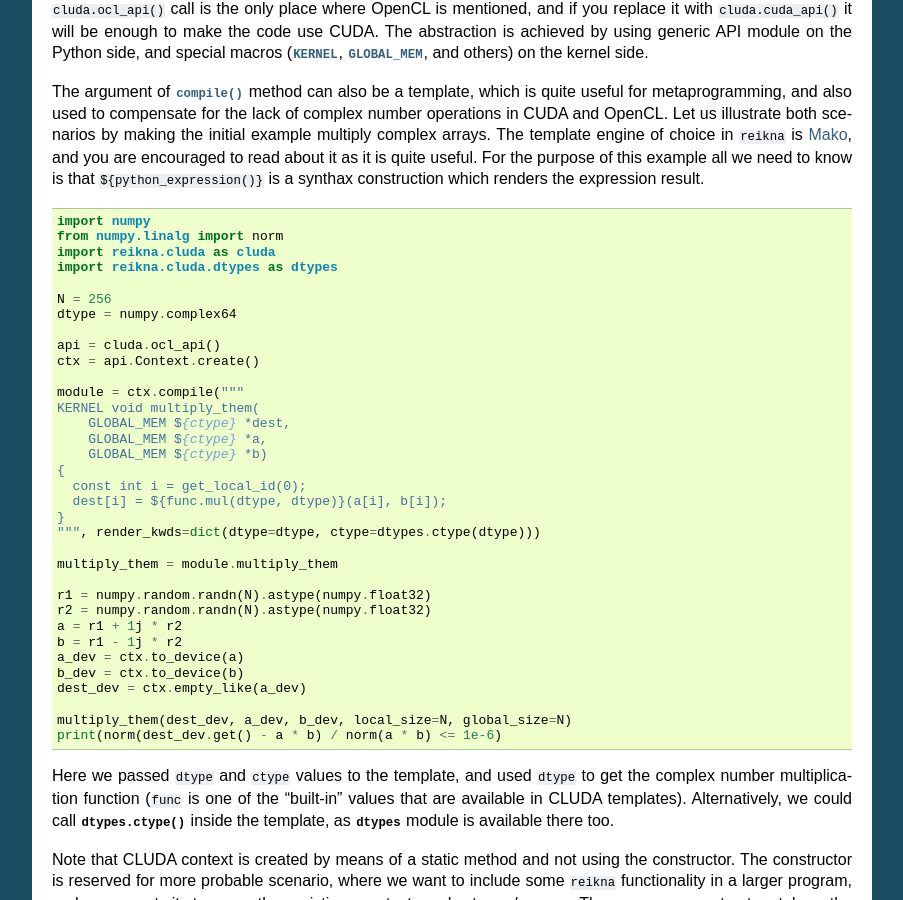
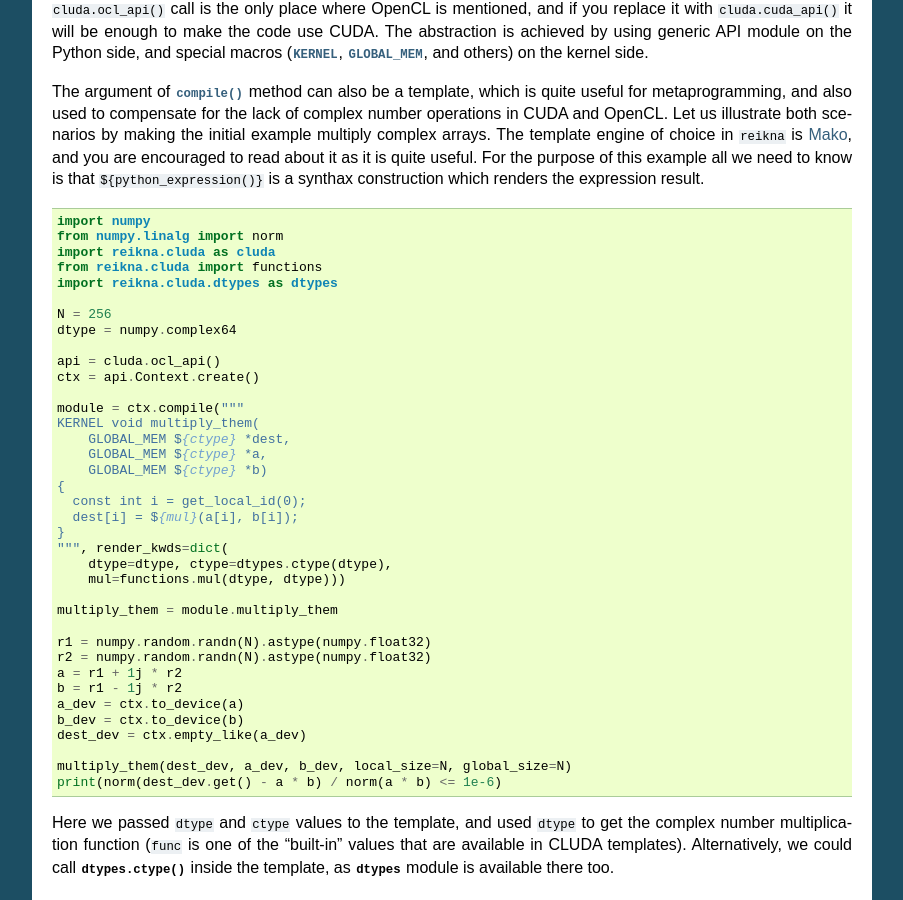
Before and after one commit to fjarri/reikna, a Sphinx documentation site: the page built from doc/source/introduction.rst, in a window 1280 px wide and 900 px high, scrolled down 786 px. Shown: the whole window, without its empty margins (198-1101 px from the left). Built offline with Sphinx 7.4.7, drawn with Linux system fonts in a browser that asks for light colours.

Commit message:
doc/introduction: using newstyle functions

```diff
--- a/doc/source/introduction.rst
+++ b/doc/source/introduction.rst
@@ -64,6 +64,7 @@ The template engine of choice in ``reikna`` is `Mako <http://www.makotemplates.o
     import numpy
     from numpy.linalg import norm
     import reikna.cluda as cluda
+    from reikna.cluda import functions
     import reikna.cluda.dtypes as dtypes
 
     N = 256
@@ -79,9 +80,11 @@ The template engine of choice in ``reikna`` is `Mako <http://www.makotemplates.o
         GLOBAL_MEM ${ctype} *b)
     {
       const int i = get_local_id(0);
-      dest[i] = ${func.mul(dtype, dtype)}(a[i], b[i]);
+      dest[i] = ${mul}(a[i], b[i]);
     }
-    """, render_kwds=dict(dtype=dtype, ctype=dtypes.ctype(dtype)))
+    """, render_kwds=dict(
+        dtype=dtype, ctype=dtypes.ctype(dtype),
+        mul=functions.mul(dtype, dtype)))
 
     multiply_them = module.multiply_them
 
```
